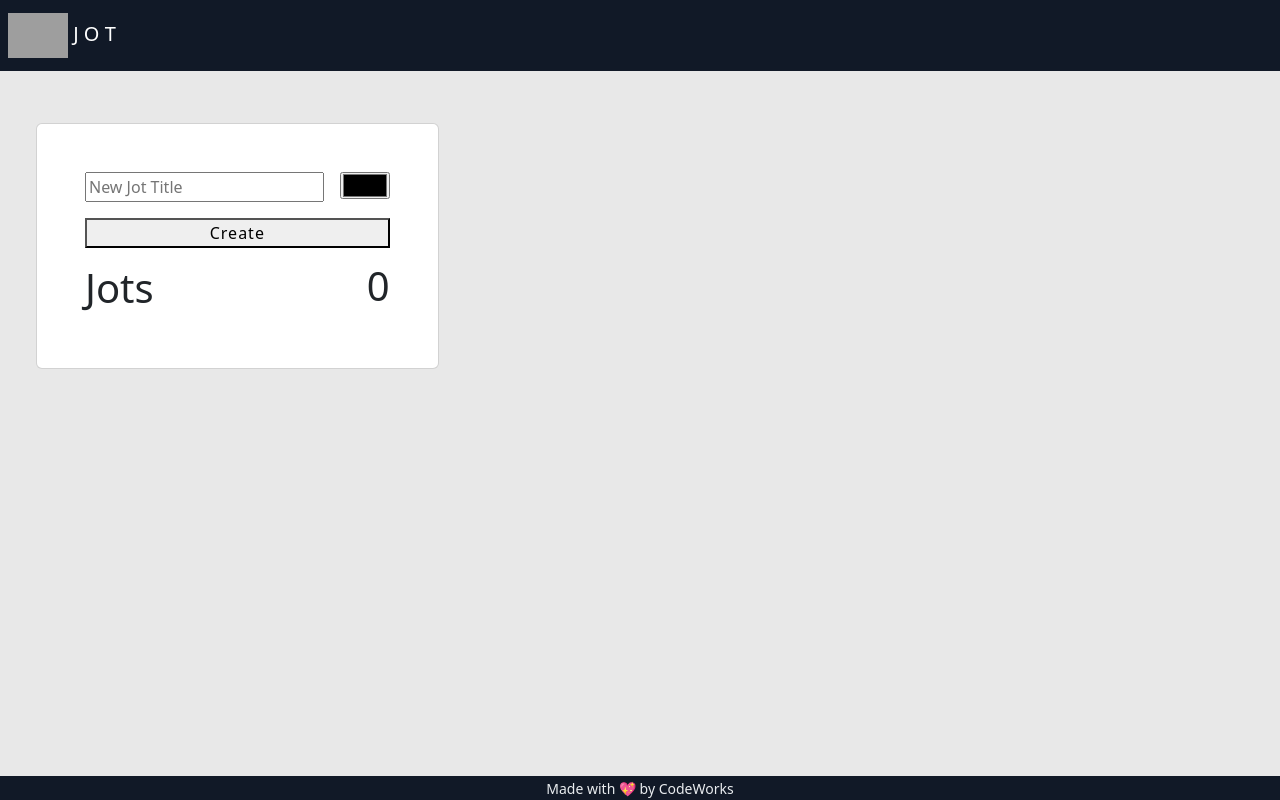
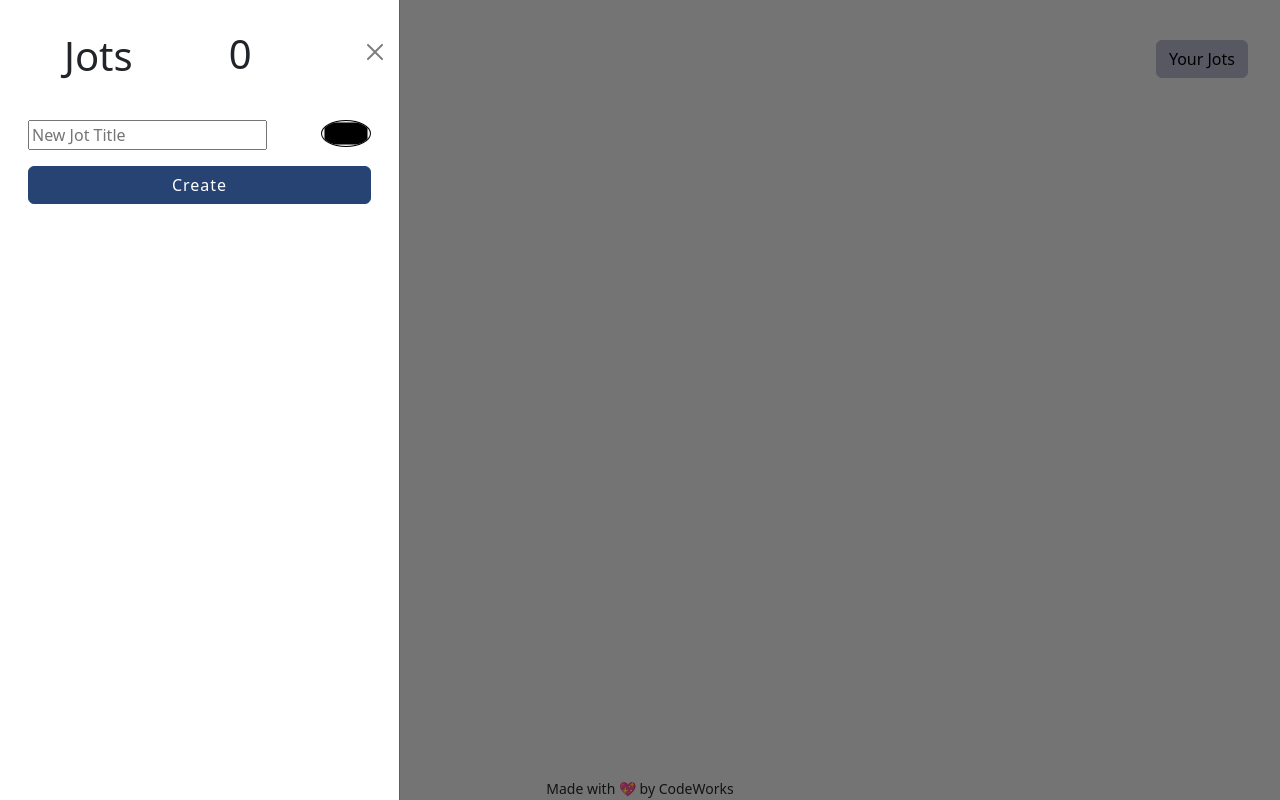
Before and after one commit to MeganHancock/jot, a website with bundled scripts: page index.html in a window 1280 px wide. Built offline with nearby package versions, Linux system fonts and the light colour scheme; grey boxes are pictures that could not be loaded; a script that the page names is missing.

Commit message:
off canvas, started on some styling

```diff
--- a/app/models/Jot.js
+++ b/app/models/Jot.js
@@ -25,7 +25,8 @@ export class Jot {
         <h4 class="mt-5">Last Updated on ${this.LastUpdatedDate} at ${this.LastUpdatedTime}</h4>
 
             </div>
-        <div class="mb-1"><button onclick="app.JotsController.removeJot('${this.id}')" class="">delete Jot</button></div>
+        <div class="mb-1"><button onclick="app.JotsController.removeJot('${this.id}')" class="">delete Jot</button>
+    </div>
     </div>
 
     <div class="col-8 mt-2">
--- a/assets/style/style.css
+++ b/assets/style/style.css
@@ -1,4 +1,14 @@
 /* BASIC STYLES HERE */
+/* body {
+    background-color: ;
+    /* background-size: fill;
+    background-position: cover;
+    user-select: none; */
+
+#jotColor {
+    border-radius: 50%;
+}
+
 .color-circle {
     height: 30px;
     width: 30px;
--- a/index.html
+++ b/index.html
@@ -20,32 +20,43 @@
 <body class="">
   <!-- SECTION -->
   <header>
-    <nav class="navbar navbar-dark navbar-expand bg-dark text-light px-2">
-      <a class="navbar-brand" href="#">
-        <img src="https://codeworks.blob.core.windows.net/public/assets/img/cw-mark.png" height="45" alt=""
-          loading="lazy">
-        <span class="ml-2">J O T</span>
+    <div class="d-flex justify-content-between mt-2 mx-4 p-2 pb-0">
+      <h1 class="display-1 ">J O T</h1>
+
+      <!-- <div class="navbar-nav"> -->
+
+      <a class="btn btn-secondary h-75 mt-4" data-bs-toggle="offcanvas" href="#offcanvas" role="button"
+        aria-controls="offcanvasExample">
+        Your Jots
       </a>
-      <button class="navbar-toggler" type="button" data-toggle="collapse" data-target="#navbarNavAltMarkup"
-        aria-controls="navbarNavAltMarkup" aria-expanded="false" aria-label="Toggle navigation">
-        <span class="navbar-toggler-icon"></span>
-      </button>
-      <div class="collapse navbar-collapse" id="navbarNavAltMarkup">
-        <div class="navbar-nav">
-          <!-- NAVLINKS -->
-          <!-- <a href="#/about" class="nav-link">About</a> -->
     </div>
-      </div>
-      <div class="flex-grow-1 justify-content-end align-items-center d-flex" id="authstate"></div>
-    </nav>
+
   </header>
 
   <!-- SECTION -->
   <main>
-    <div class="container-fluid m-auto mt-1 p-5">
+
+
+
+
+    <div class="offcanvas offcanvas-start show" tabindex="-1" id="offcanvas" aria-labelledby="offcanvasLabel">
+      <div class="offcanvas-header">
+        <div class="offcanvas-title" id="offcanvasLabel">
+          <div class="d-flex justify-content-between">
+            <h1 class="mt-3 ms-5 me-5">Jots</h1>
+            <span class="mt-2 fs-1 ms-5" id="jotCount"></span>
+          </div>
+        </div>
+        <button type="button" class="btn-close" data-bs-dismiss="offcanvas" aria-label="Close"></button>
+      </div>
+      <div class="offcanvas-body">
+        <!-- <p>Place offcanvas content here.</p> -->
+
+
+        <div class="container-fluid ">
           <section class="row justify-content-between no-wrap">
 
-        <div class="col-4 card rounded-2 p-5 me-0">
+            <div class="col-12 rounded-2 me-0">
               <div class="">
 
                 <div id="formToCreateANewJot">
@@ -56,14 +67,15 @@
                       <input type="color" name="color" id="jotColor">
                     </div>
                     <div class="d-grid gap-2 w-100 mt-3">
-                  <button class="d-grid gap-2" type="submit">Create</button>
+                      <button class="d-grid gap-2 btn btn-primary" type="submit">Create</button>
                     </div>
                   </form>
                 </div>
-            <div class="d-flex justify-content-between">
+
+                <!-- <div class="d-flex justify-content-between">
                   <h1 class="mt-3">Jots</h1>
                   <span class="mt-2 fs-1" id="jotCount"></span>
-            </div>
+                </div> -->
                 <div id="listOfCreatedJots" class="d-flex flex-column-reverse">
                   <!-- <h1 class="mt-3">Jots</h1>
                           <div class="d-flex">
@@ -72,13 +84,20 @@
                           </div> -->
                 </div>
 
+
               </div>
             </div>
 
 
 
+          </section>
+        </div>
+      </div>
+    </div>
 
-        <div class="col-7 ms-1 rounded-2 " id="activeJotArea">
+    <div class="container my-3" id="activeJotArea">
+      <!-- <section class="row" id="activeJotArea"> -->
+      <!-- <div class="col-12 rounded-2 " id="activeJotArea"> -->
 
 
       <!--
@@ -104,10 +123,11 @@
           </div> -->
 
     </div>
+
+
+
     </section>
     </div>
-
-
 
     <section id="router-view">
       <!-- primary viewport -->
@@ -116,7 +136,7 @@
   </main>
 
   <!-- SECTION -->
-  <footer class="bg-dark text-light">
+  <footer class="">
     <div class="text-center no-select">
       <p class="mb-0"><small>Made with 💖 by CodeWorks</small></p>
     </div>
```
Also changed, not shown: assets/img/bg.jpg (added), assets/undraw_to_the_moon_re_q21i.svg (added). Lines whose indentation alone changed are shown as unchanged.
